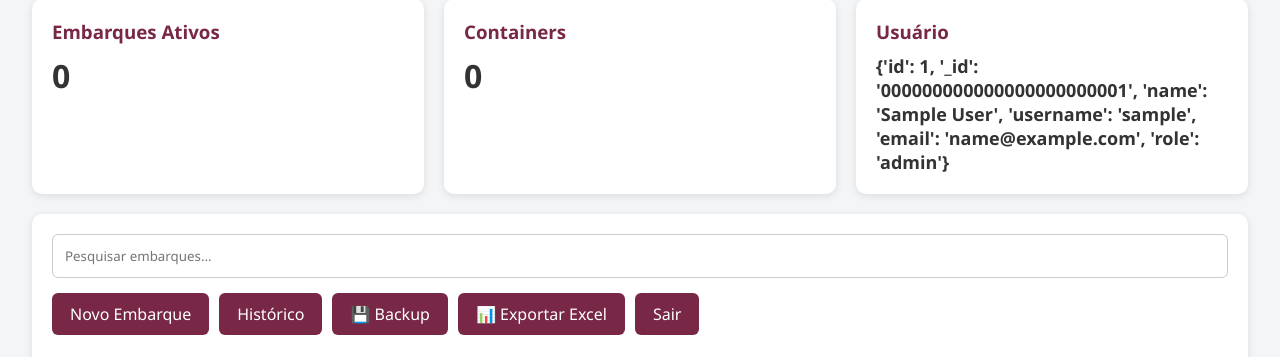
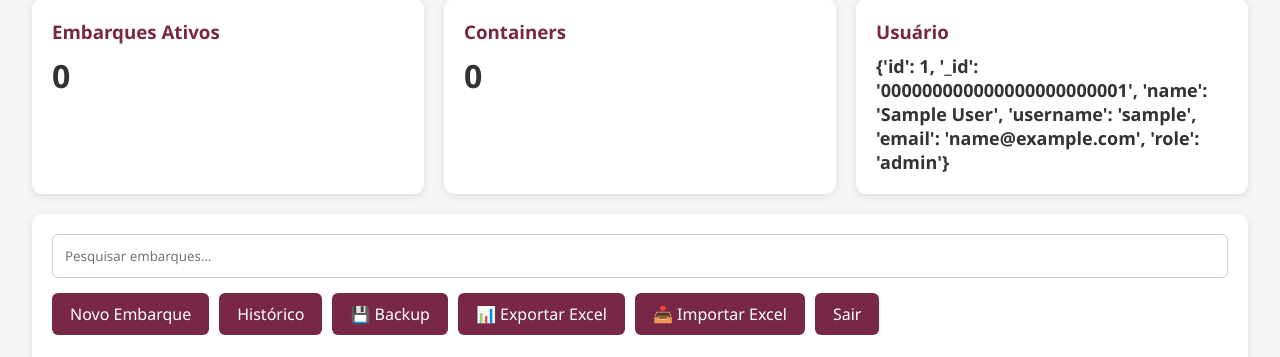
Before and after one commit to Axiostech2011/Controle_embarques, a Flask app: page /todos_embarques in a window 1280 px wide. Shown: the part 265-622 px from the top of the page. Run offline with Flask 3, Linux system fonts and the light colour scheme; the visitor is signed in with stand-in values (Sample User, id 1); data that the repository does not hold is empty.

Commit message:
Update todos_embarques.html

```diff
--- a/templates/todos_embarques.html
+++ b/templates/todos_embarques.html
@@ -132,7 +132,9 @@ Histórico
 <a href="/exportar_excel" class="btn">
 📊 Exportar Excel
 </a>
-
+<a href="/importar_excel" class="btn">
+📥 Importar Excel
+</a>
 {% endif %}
 
 <a href="/logout" class="btn">
```
